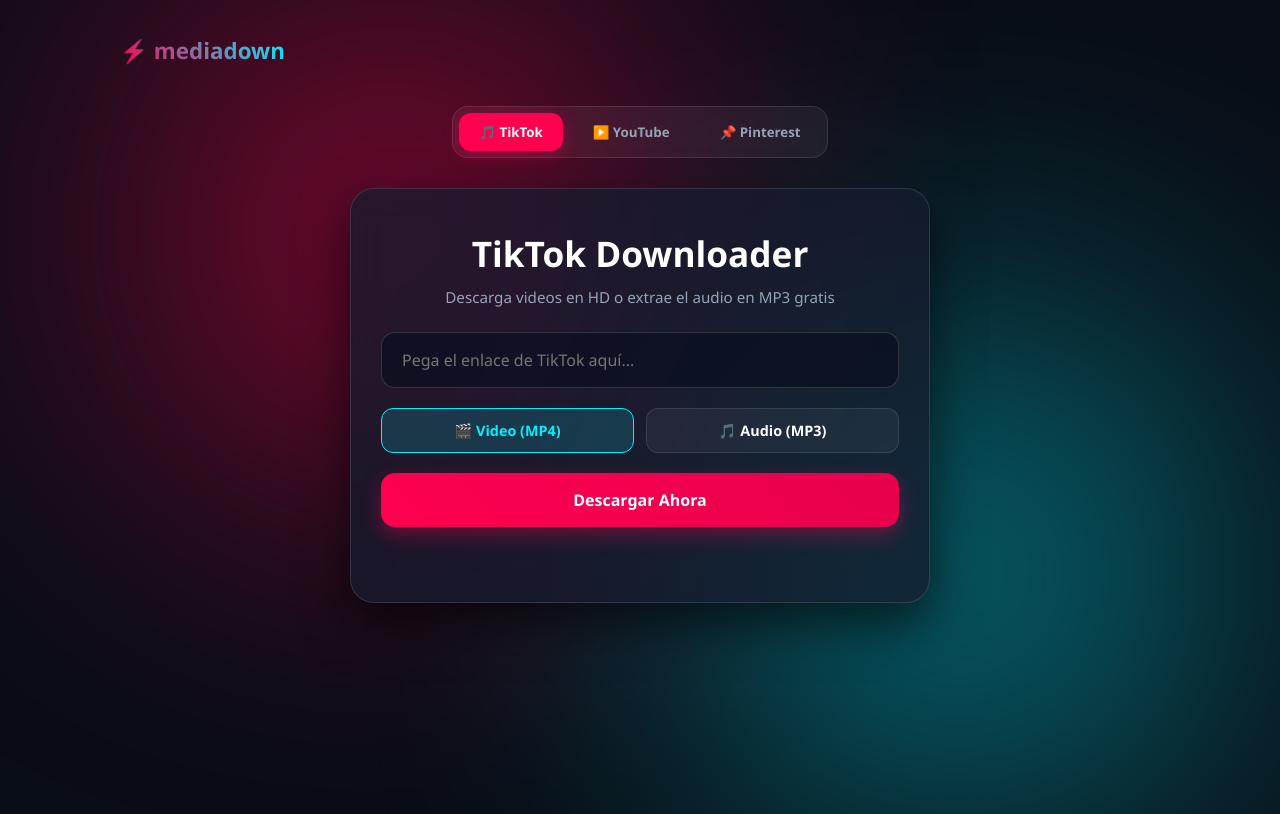
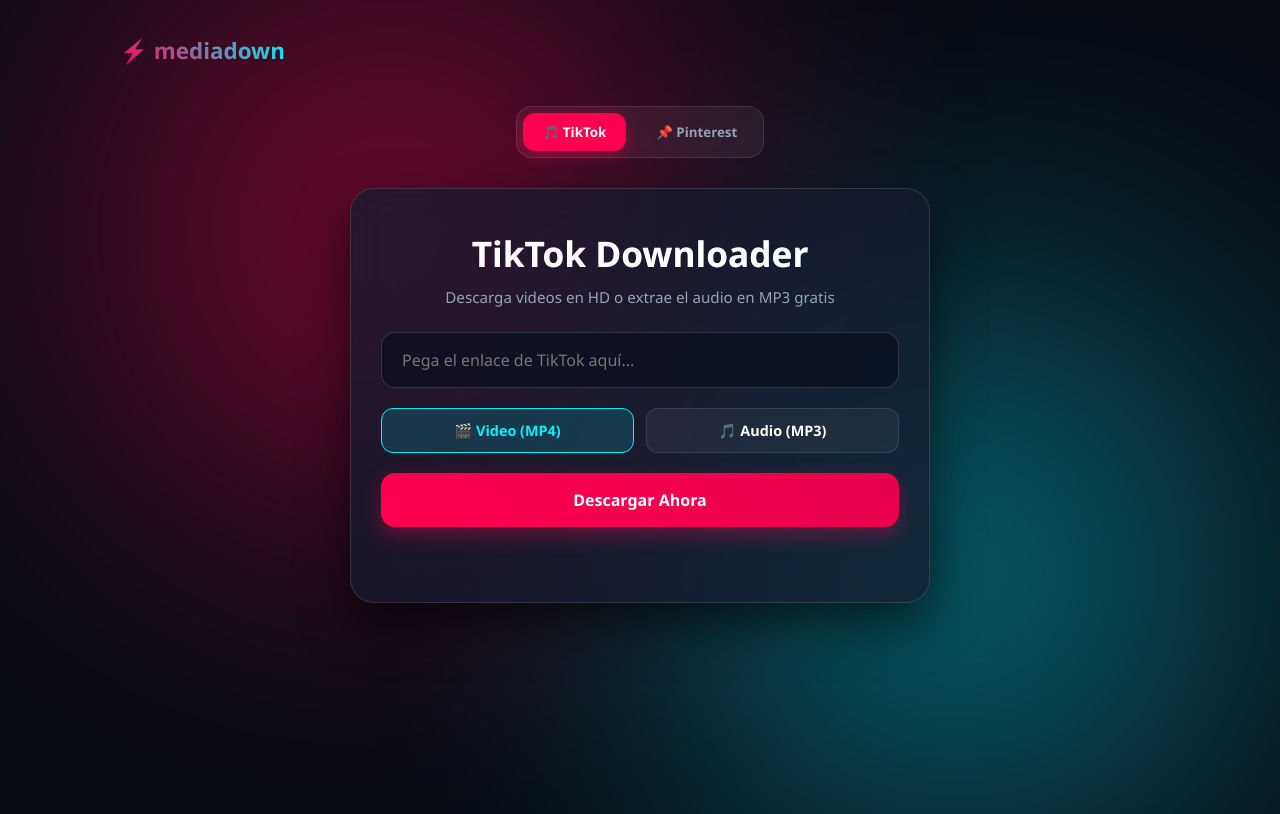
Before and after one commit to diamantino2000/mediaDL-, a Flask app: page / in a window 1280 px wide. Run offline with Flask 3, Linux system fonts and the light colour scheme; some libraries are stand-ins or nearby versions.

Commit message:
Update index.html to remove YouTube support
Removed YouTube references and adjusted platform switching logic.

```diff
--- a/templates/index.html
+++ b/templates/index.html
@@ -4,15 +4,12 @@
   <meta name="robots" content="index, follow">
   <meta charset="UTF-8">
   <meta name="viewport" content="width=device-width, initial-scale=1.0">
-
-  <!-- EVITA BLOQUEOS DE CORS Y REFERRER AL REPRODUCIR CDN DE YOUTUBE / TIKTOK -->
   <meta name="referrer" content="no-referrer">
   <meta name="google-site-verification" content="MI_Hq14iBWIEfl1lyAjPv81ga14D-JDykYDLOLaC3gY" />
 
   <link rel="icon" type="image/png" href="/static/logo.png">
-  <title>Media Downloader Pro - TikTok, YouTube & Pinterest</title>
+  <title>Media Downloader Pro - TikTok & Pinterest</title>
 
-  <!-- Script publicitario cargado asíncronamente para no bloquear la app -->
   <script id="aclib" type="text/javascript" src="https://acscdn.com/script/aclib.js" async></script>
 
   <style>
@@ -119,12 +116,6 @@
       background: #ff0050;
       color: white;
       box-shadow: 0 4px 15px rgba(255, 0, 80, 0.4);
-    }
-
-    .platform-btn.active-yt {
-      background: #ff0000;
-      color: white;
-      box-shadow: 0 4px 15px rgba(255, 0, 0, 0.4);
     }
 
     .platform-btn.active-pinterest {
@@ -286,9 +277,7 @@
 
 <script>
   if ('serviceWorker' in navigator) {
-    navigator.serviceWorker.register('/sw.js')
-      .then(reg => console.log('SW registrado:', reg))
-      .catch(err => console.error('Error SW:', err));
+    navigator.serviceWorker.register('/sw.js').catch(() => {});
   }
 </script>
 
@@ -303,13 +292,10 @@
 
   <main>
     <div class="platform-selector">
-      <button class="platform-btn active-tiktok" id="btnPlatTikTok" onclick="cambiarPlataforma('tiktok')">
+      <button class="platform-btn active-tiktok" id="btnPlatTikTok" onclick="irAPlataforma('tiktok')">
         🎵 TikTok
       </button>
-      <button class="platform-btn" id="btnPlatYT" onclick="cambiarPlataforma('youtube')">
-        ▶️ YouTube
-      </button>
-      <button class="platform-btn" id="btnPlatPin" onclick="cambiarPlataforma('pinterest')">
+      <button class="platform-btn" id="btnPlatPin" onclick="irAPlataforma('pinterest')">
         📌 Pinterest
       </button>
     </div>
@@ -362,54 +348,44 @@
     let plataformaActual = 'tiktok';
     let formatoSeleccionado = 'mp4';
 
-    function cambiarPlataforma(plat, actualizarHistorial = true) {
+    // FUNCIÓN QUE RECARGA LA PÁGINA NATIVAMENTE AL CAMBIAR DE PLATAFORMA
+    function irAPlataforma(plat) {
+      if (window.location.pathname.replace('/', '') !== plat) {
+        window.location.href = '/' + plat;
+      }
+    }
+
+    function configurarInterfaz(plat) {
       plataformaActual = plat;
-
-      if (actualizarHistorial) {
-        const nuevaUrl = '/' + plat.toLowerCase();
-        history.pushState({ plataforma: plat }, '', nuevaUrl);
-      }
-
       const btnTikTok = document.getElementById('btnPlatTikTok');
-      const btnYT = document.getElementById('btnPlatYT');
       const btnPin = document.getElementById('btnPlatPin');
       const titleText = document.getElementById('titleText');
       const urlInput = document.getElementById('urlInput');
 
       btnTikTok.className = 'platform-btn';
-      btnYT.className = 'platform-btn';
       btnPin.className = 'platform-btn';
 
-      if (plat === 'tiktok') {
+      if (plat === 'pinterest') {
+        btnPin.className = 'platform-btn active-pinterest';
+        titleText.innerText = 'Pinterest Downloader';
+        titleText.style.background = 'linear-gradient(45deg, #e60023, #ff4d4d)';
+        titleText.style.webkitBackgroundClip = 'text';
+        urlInput.placeholder = 'Pega el enlace de Pinterest aquí...';
+      } else {
         btnTikTok.className = 'platform-btn active-tiktok';
         titleText.innerText = 'TikTok Downloader';
         titleText.style.background = 'linear-gradient(45deg, #ff0050, #00f2fe)';
         titleText.style.webkitBackgroundClip = 'text';
         urlInput.placeholder = 'Pega el enlace de TikTok aquí...';
-      } else if (plat === 'youtube') {
-        btnYT.className = 'platform-btn active-yt';
-        titleText.innerText = 'YouTube Downloader';
-        titleText.style.background = 'linear-gradient(45deg, #ff0000, #ff7300)';
-        titleText.style.webkitBackgroundClip = 'text';
-        urlInput.placeholder = 'Pega el enlace de YouTube aquí...';
-      } else if (plat === 'pinterest') {
-        btnPin.className = 'platform-btn active-pinterest';
-        titleText.innerText = 'Pinterest Downloader';
-        titleText.style.background = 'linear-gradient(45deg, #e60023, #ff4d4d)';
-        titleText.style.webkitBackgroundClip = 'text';
-        urlInput.placeholder = 'Pega el enlace de Pinterest aquí...';
       }
     }
 
-    window.addEventListener('popstate', () => {
-      const ruta = window.location.pathname.replace('/', '') || 'tiktok';
-      cambiarPlataforma(ruta, false);
-    });
-
     document.addEventListener('DOMContentLoaded', () => {
-      const rutaInicial = window.location.pathname.replace('/', '');
-      if (['tiktok', 'youtube', 'pinterest'].includes(rutaInicial)) {
-        cambiarPlataforma(rutaInicial, false);
+      const rutaActual = window.location.pathname.replace('/', '').toLowerCase();
+      if (rutaActual === 'pinterest') {
+        configurarInterfaz('pinterest');
+      } else {
+        configurarInterfaz('tiktok');
       }
     });
 
@@ -461,7 +437,6 @@
 
           const ext = (data.tipo || '').toLowerCase();
 
-          // Uso explícito de referrerpolicy="no-referrer" en cada tag inyectado
           if (['jpg', 'jpeg', 'png', 'webp', 'gif'].includes(ext)) {
             downloadLink.innerText = '⬇️ Guardar Imagen HD';
             mediaContainer.innerHTML = `<img src="${data.download_url}" referrerpolicy="no-referrer">`;
```
